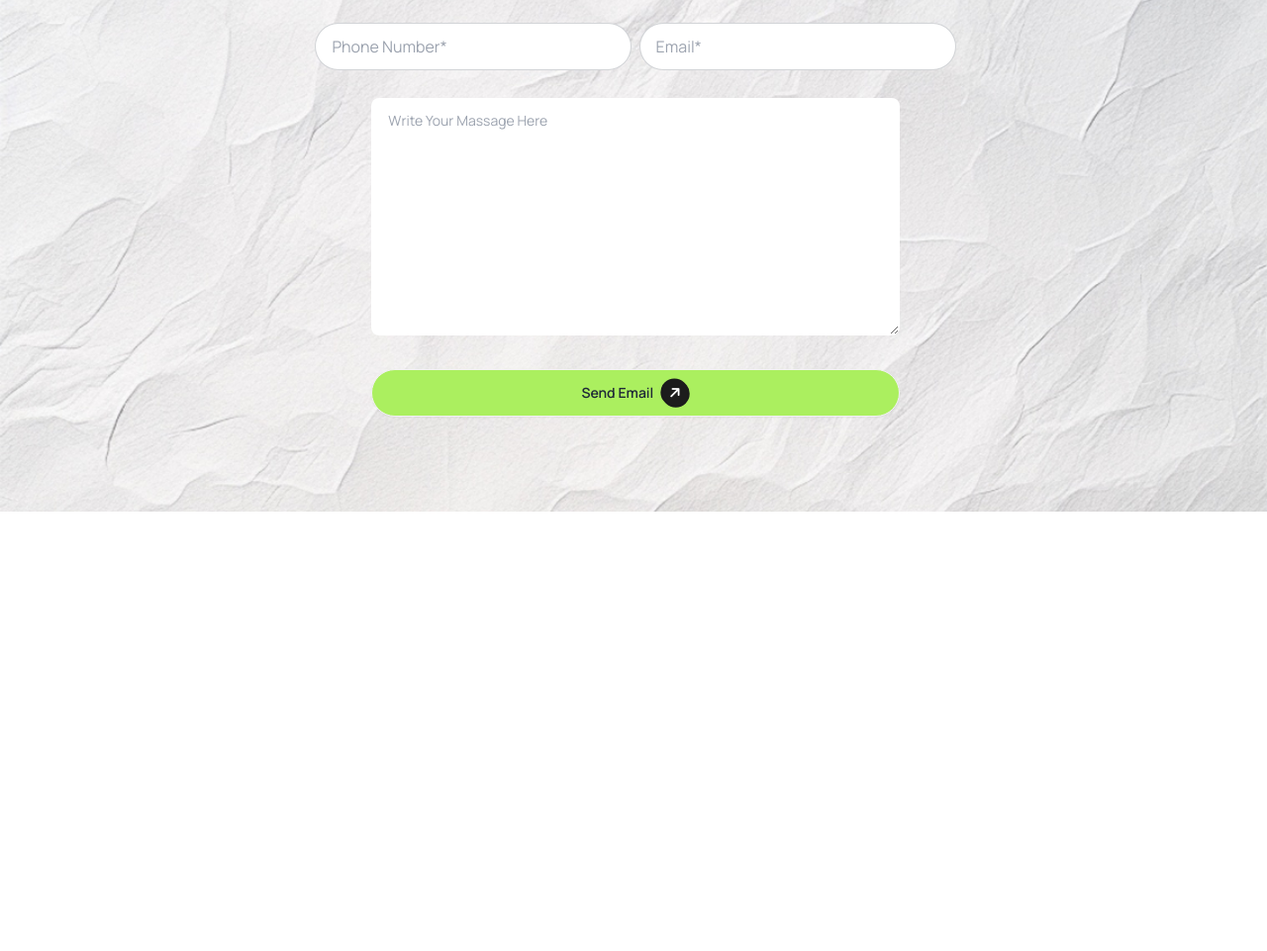
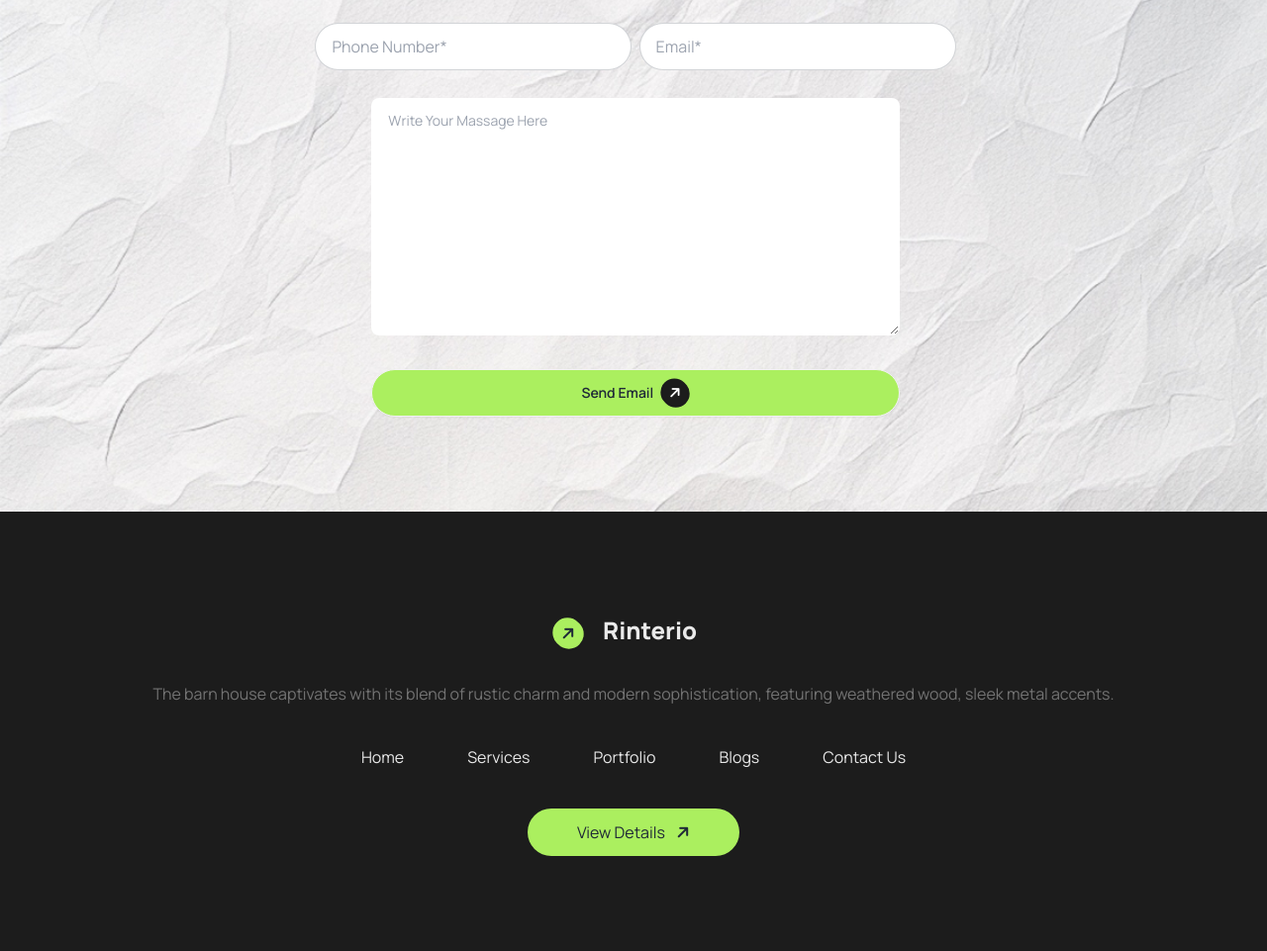
Before and after one commit to mufassir-mahmud/B10A3-Rinterio, a plain HTML site: page index.html in a window 1280 px wide. Shown: the part 3421-4382 px from the top of the page at 99% size. Before the commit the page ends 3938 px from the top, so only its background shows below. Drawn offline with nearby package versions, Linux system fonts and the light colour scheme.

Commit message:
project done

```diff
--- a/index.html
+++ b/index.html
@@ -207,8 +207,8 @@
                         </div>
                     </div>
                 </div>
-                <div class=" p-6 border-2 rounded-lg border-solid">
-                    <img src="assets/img2.png" alt="">
+                <div class=" p-6 border-2 rounded-lg border-solid w-full">
+                    <img class="w-full" src="assets/img2.png" alt="">
                 </div>
                 <div class=" p-6 border-2 rounded-lg border-solid w-full">
                     <img class="w-full" src="assets/img3.png" alt="">
@@ -251,6 +251,30 @@
             </div>
         </div>
     </section>
+    <footer class="bg-[#1C1C1C]">
+        <div class=" container mx-auto py-24">
+            <div class="text-center space-y-7 pb-10">
+            <div class="">
+                <i class="fa-solid fa-arrow-right bg-[#ABEF5F] p-2 rounded-full -rotate-45"></i>
+              <a class="btn btn-ghost text-2xl font-extrabold text-[#E9E9E9] ">Rinterio</a>
+            </div>
+            <p class="text-base text-[#737373]">The barn house captivates with its blend of rustic charm and modern sophistication, featuring weathered wood, sleek metal accents.</p>
+        </div>
+        <div>
+            <ul class="flex flex-col lg:flex-row justify-center items-center gap-10 lg:gap-16 text-[#E9E9E9]">
+              <li><a>Home</a></li>
+              <li><a>Services</a></li>
+              <li><a>Portfolio</a></li>
+              <li><a>Blogs</a></li>
+              <li><a>Contact Us</a></li>
+            </ul>
+          </div>
+          <div class="text-center mt-10">
+            <button class=" w-9/12 lg:w-2/12 py-3 rounded-full bg-[#ABEF5F]    "> <span class="pr-2">View Details</span>  <i class="fa-solid fa-arrow-right   rounded-full -rotate-45"></i></button>
+          </div>
 
+        </div>
+
+    </footer>
 </body>
 </html>
```
